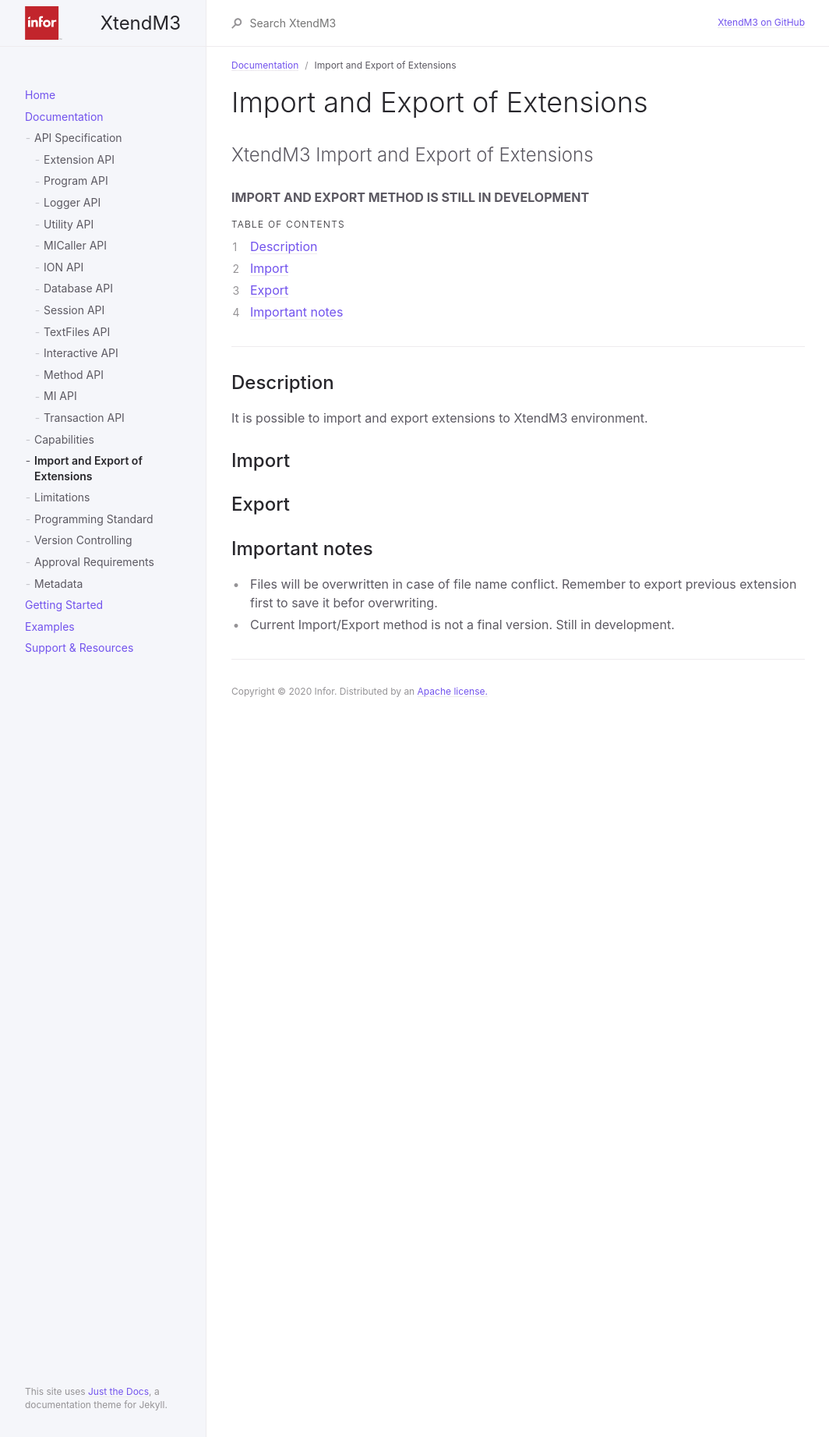
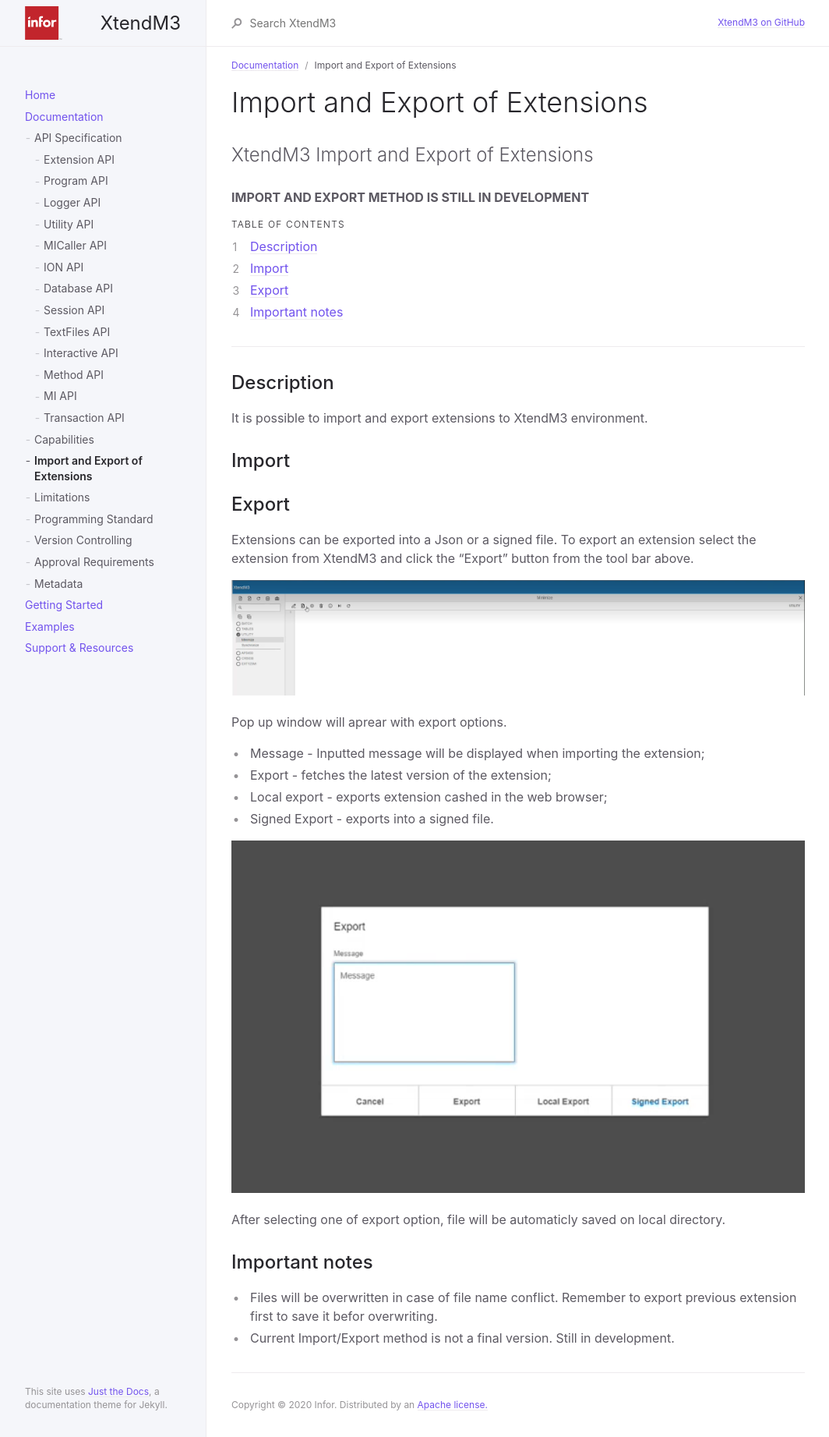
Before and after one commit to infor-cloud/xtendm3, a Jekyll site: the page built from docs/documentation/import-export.md, in a window 1280 px wide. Shown: the whole page at 78% size, without its empty margins (107-1171 px from the left). Built offline with Jekyll 4.4.1, drawn with Linux system fonts in a browser that asks for light colours.

Commit message:
Attachment files, export steps

```diff
--- a/docs/documentation/import-export.md
+++ b/docs/documentation/import-export.md
@@ -27,6 +27,20 @@ It is possible to import and export extensions to XtendM3 environment.
 ## Import
 
 ## Export
+Extensions can be exported into a Json or a signed file. To export an extension select the extension from XtendM3 and click the "Export" button from the tool bar above.
+
+<img src="../../../assets/attachments/export/ex_button.PNG" width="950">
+
+Pop up window will aprear with export options.<br>
+* Message - Inputted message will be displayed when importing the extension;
+* Export - fetches the latest version of the extension;
+* Local export - exports extension cashed in the web browser;
+* Signed Export - exports into a signed file.
+
+<img src="../../../assets/attachments/export/window.PNG" width="950">
+
+After selecting one of export option, file will be automaticly saved on local directory.
+
 
 ## Important notes
 
```
Also changed, not shown: assets/attachments/export/ex_button.PNG (added), assets/attachments/export/window.PNG (added).
